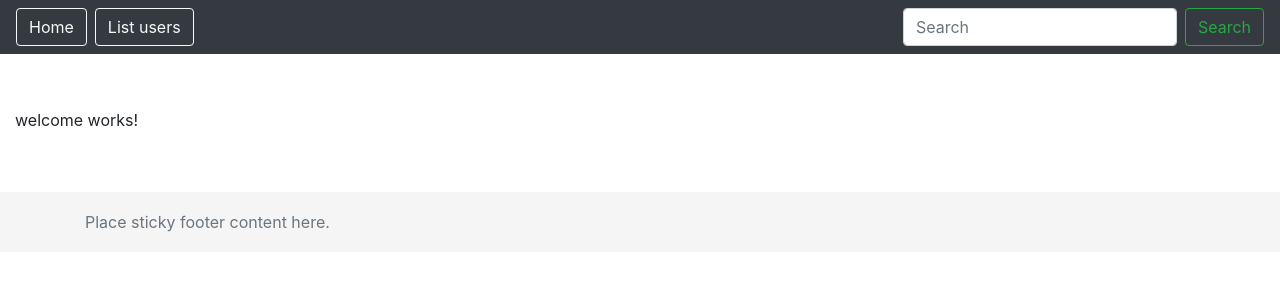
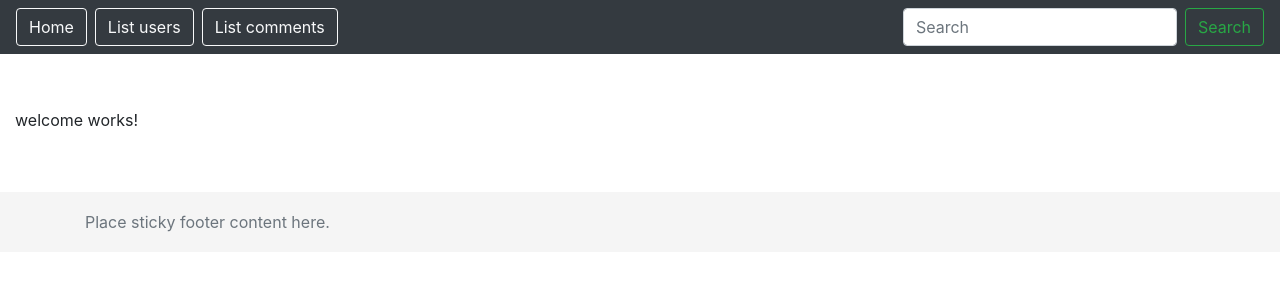
Before and after one commit to siposm/oktatas-frontend-dev, an Angular app in the folder modul-11/userManager/: page /welcome in a window 1280 px wide. Shown: the top 300 px of the page. Built offline with nearby package versions, Linux system fonts and the light colour scheme.

Commit message:
navigation updated accordingly to components

```diff
--- a/modul-11/userManager/src/app/app.component.html
+++ b/modul-11/userManager/src/app/app.component.html
@@ -20,7 +20,10 @@
         </li> -->
         <li class="nav-item">
           <!-- <a class="nav-link" href="/users">List users</a> FULL PAGE RELOAD !!! NOT GOOD FOR SPAS -->
-          <button type="button" [routerLink]="['/users']" class="btn btn-outline-light">List users</button>
+          <button type="button" [routerLink]="['/users']" class="btn btn-outline-light mr-2">List users</button>
+        </li>
+        <li class="nav-item">
+          <button type="button" [routerLink]="['/comments']" class="btn btn-outline-light">List comments</button>
         </li>
         <!-- <li class="nav-item">
           <a class="nav-link disabled" href="#">Disabled</a>
```
